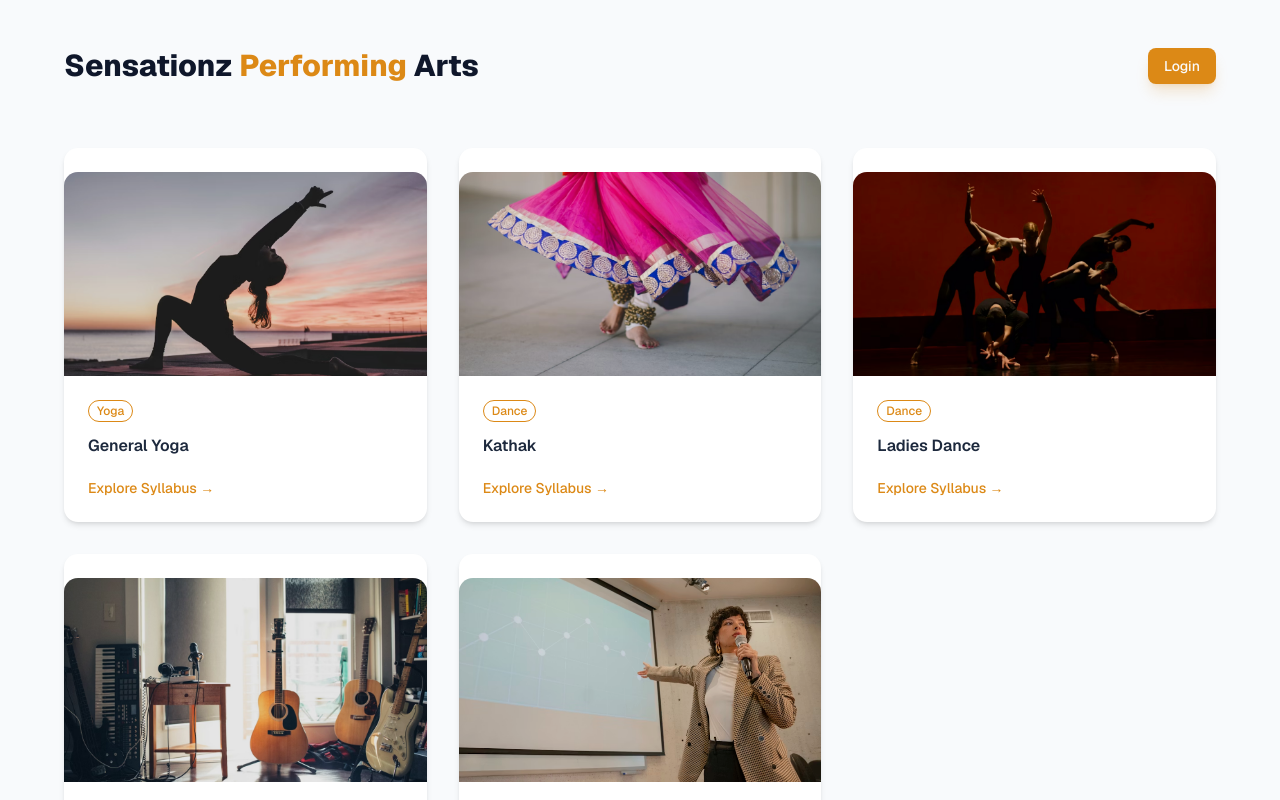
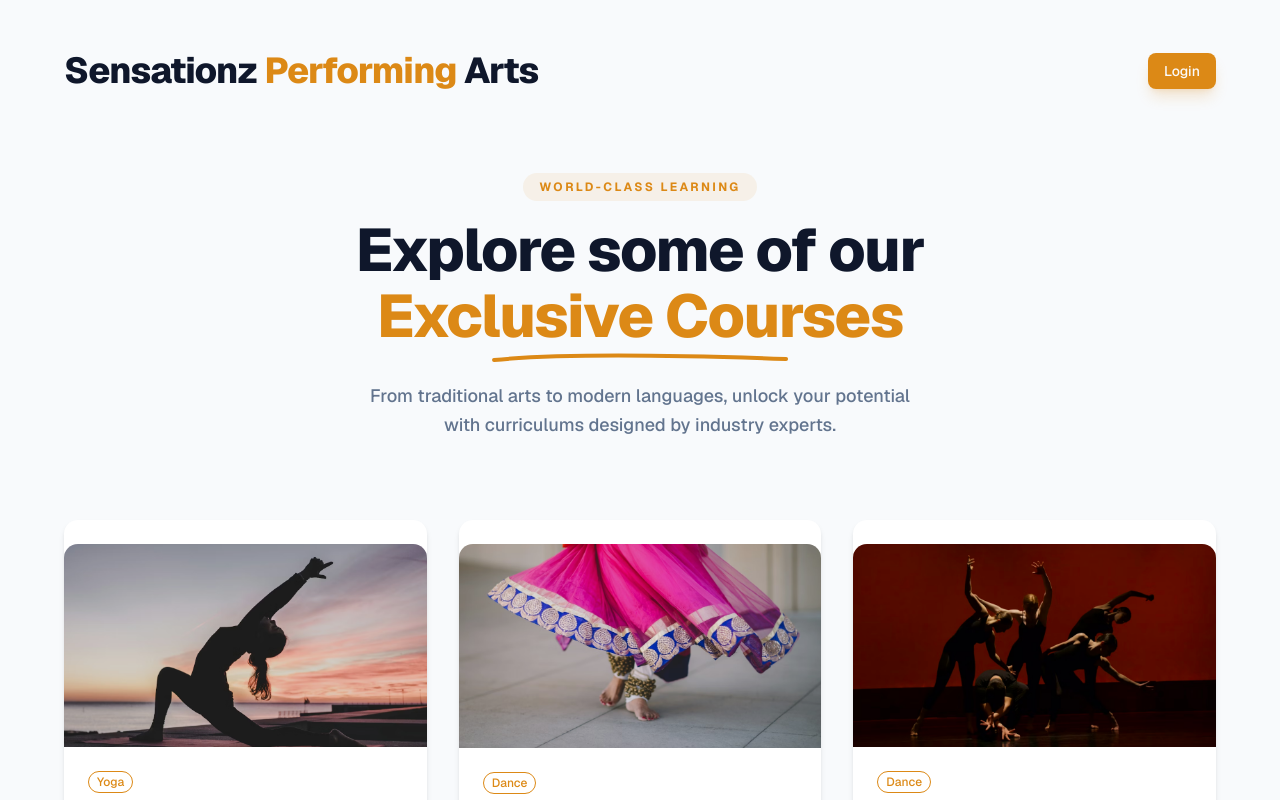
Before and after one commit to sensationz098/Sensation-web, a Next.js app: page / in a window 1280 px wide. Shown: the top 800 px of the page. Built offline with nearby package versions, Linux system fonts and the light colour scheme.

Commit message:
Fixed home page - Header issues

```diff
--- a/app/page.tsx
+++ b/app/page.tsx
@@ -9,6 +9,7 @@ import {
 } from "@/components/ui/card";
 import { Badge } from "@/components/ui/badge";
 import { LockKeyhole } from "lucide-react";
+import Link from "next/link";
 
 const courses = [
   {
@@ -49,27 +50,68 @@ const CourseCatalog = () => {
   return (
     <div className="min-h-screen bg-slate-50 p-6 md:p-12 font-sans">
       {/* Top Navigation / Header */}
-      <header className="max-w-6xl mx-auto flex justify-between items-center mb-16">
+      <header className="max-w-6xl mx-auto flex justify-between items-center ">
         <div className="flex flex-col">
-          <h1 className="text-3xl font-extrabold text-slate-900">
-            Sensationz <span style={{ color: brandColor }}>Performing </span>{" "}
+          <h1 className="text-2xl sm:text-3xl md:text-4xl font-extrabold text-slate-900 leading-tight tracking-tight">
+            Sensationz
+            <span className="block sm:inline" style={{ color: brandColor }}>
+              {" "}
+              Performing{" "}
+            </span>
             Arts
           </h1>
         </div>
+        <Link href={"/login"}>
           <Button
             style={{ backgroundColor: brandColor }}
             className="hover:brightness-110 shadow-lg shadow-[#DC8916]/20 transition-all"
           >
             Login
           </Button>
+        </Link>
       </header>
+      <div className="flex flex-col items-center justify-center py-20 px-4 text-center">
+        {/* Subtle Top Badge */}
+        <span
+          className="mb-4 px-4 py-1.5 rounded-full text-xs font-bold uppercase tracking-[0.2em]"
+          style={{ backgroundColor: `${brandColor}15`, color: brandColor }}
+        >
+          World-Class Learning
+        </span>
 
+        {/* Main Heading */}
+        <h2 className="max-w-3xl text-4xl md:text-6xl font-extrabold tracking-tight text-slate-900 leading-[1.1]">
+          Explore some of our <br />
+          <span className="relative">
+            <span style={{ color: brandColor }}>Exclusive Courses</span>
+            {/* Decorative hand-drawn style underline */}
+            <svg
+              className="absolute -bottom-2 left-0 w-full h-3"
+              viewBox="0 0 300 12"
+              fill="none"
+            >
+              <path
+                d="M4 9c40-4 120-7 292-1"
+                stroke={brandColor}
+                strokeWidth="4"
+                strokeLinecap="round"
+              />
+            </svg>
+          </span>
+        </h2>
+
+        <p className="mt-8 max-w-xl text-lg text-slate-500 font-medium leading-relaxed">
+          From traditional arts to modern languages, unlock your potential with
+          curriculums designed by industry experts.
+        </p>
+      </div>
       {/* Course Grid */}
-      <div className="max-w-6xl mx-auto grid grid-cols-1 md:grid-cols-2 lg:grid-cols-3 gap-8 mb-20">
+      <div className="max-w-6xl mx-auto grid grid-cols-1 md:grid-cols-2 lg:grid-cols-3 gap-8 ">
         {courses.map((course) => (
+          <Link href={"/login"}>
             <Card
               key={course.id}
-            className="group border-none shadow-md hover:shadow-2xl transition-all duration-300 bg-white"
+              className="cursor-pointer group border-none shadow-md hover:shadow-2xl transition-all duration-300 bg-white"
             >
               <div className="relative aspect-video overflow-hidden rounded-t-xl">
                 <div className="absolute inset-0 bg-black/10 group-hover:bg-transparent transition-colors z-10" />
@@ -100,12 +142,13 @@ const CourseCatalog = () => {
                 </p>
               </CardFooter>
             </Card>
+          </Link>
         ))}
       </div>
 
       {/* Modern Bottom Login Card */}
       <section className="max-w-4xl mx-auto">
-        <div className="relative overflow-hidden rounded-3xl bg-slate-900 p-8 md:p-12 text-center shadow-2xl">
+        <div className="mt-20 relative overflow-hidden rounded-3xl bg-slate-900 p-8 md:p-12 text-center shadow-2xl">
           {/* Background Decorative Glow */}
           <div
             className="absolute -top-24 -right-24 h-64 w-64 rounded-full blur-[100px] opacity-20"
@@ -124,6 +167,7 @@ const CourseCatalog = () => {
               personalized learning paths, and certificate tracking.
             </p>
             <div className="flex flex-col sm:flex-row gap-4">
+              <Link href={"/login"}>
                 <Button
                   size="lg"
                   style={{ backgroundColor: brandColor }}
@@ -131,6 +175,7 @@ const CourseCatalog = () => {
                 >
                   Login to Account
                 </Button>
+              </Link>
             </div>
           </div>
         </div>
```
Lines whose indentation alone changed are shown as unchanged.
